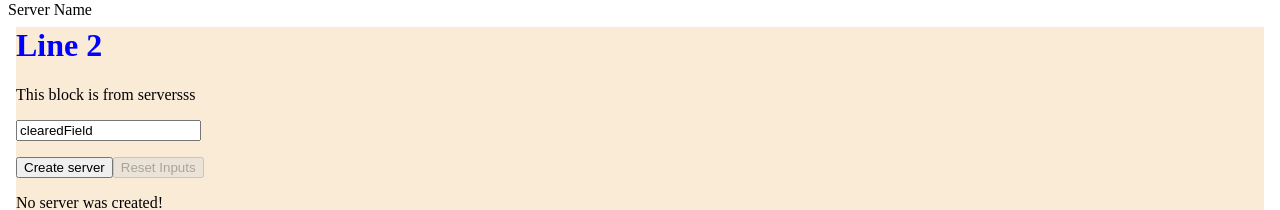
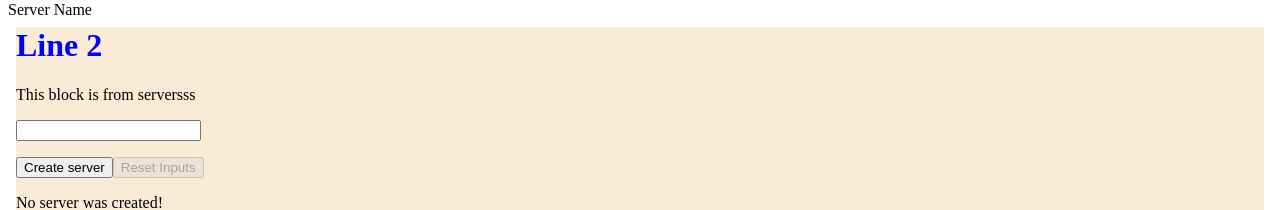
Before and after one commit to Skyler1097/Angular, an Angular app: page / in a window 1280 px wide. Shown: the part 880-1090 px from the top of the page. Built offline with nearby package versions, Linux system fonts and the light colour scheme.

Commit message:
1 file modified

```diff
--- a/src/app/servers/servers.component.html
+++ b/src/app/servers/servers.component.html
@@ -2,7 +2,7 @@
 <body>
 <h1>Line 2</h1>
 <p>This block is from serversss</p>
-<input type="text" class="form-control" (input)="updateServerName($event)" value = "clearedField" >
+<input type="text" class="form-control" (input)="updateServerName($event)" value [(ngModel)] = "clearedField" >
 <p>{{serverName}}</p>
 
 <button class="btn btn-primary" [disabled]= "!allowNewServer"
```
